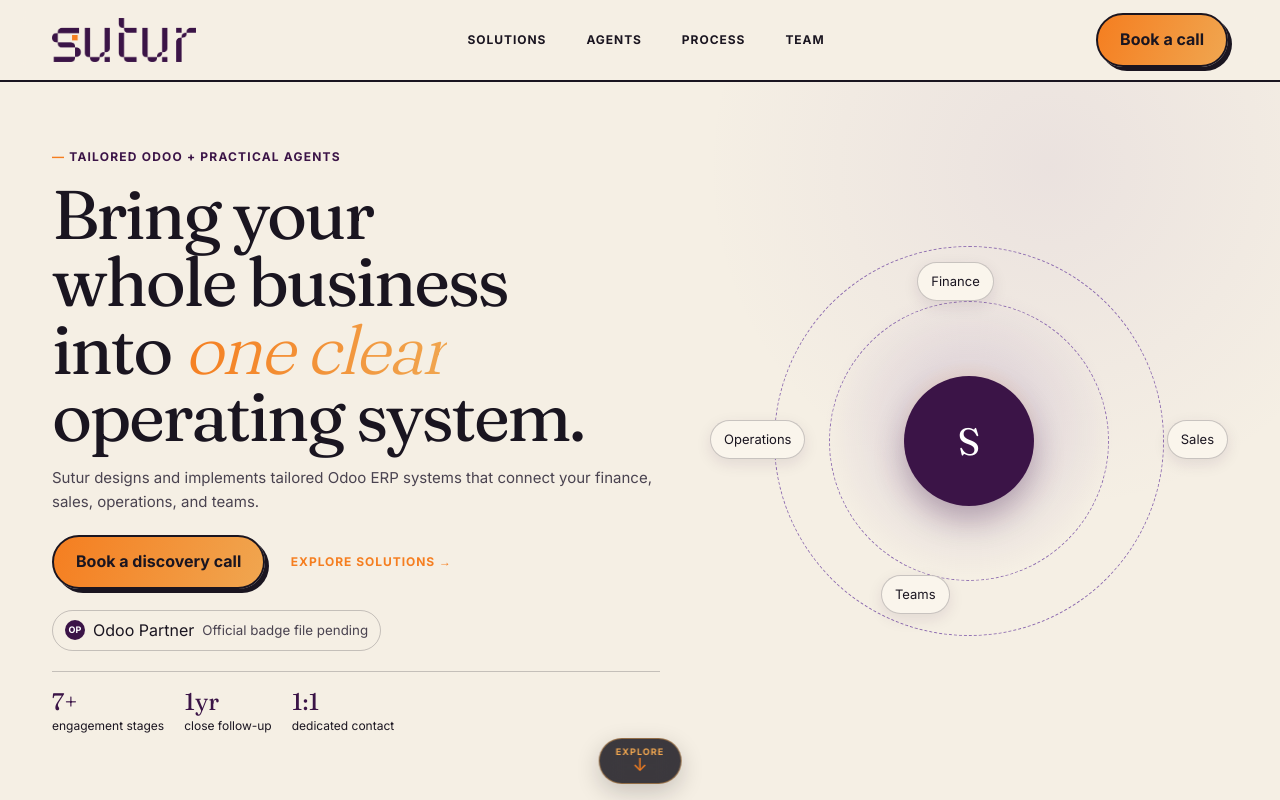
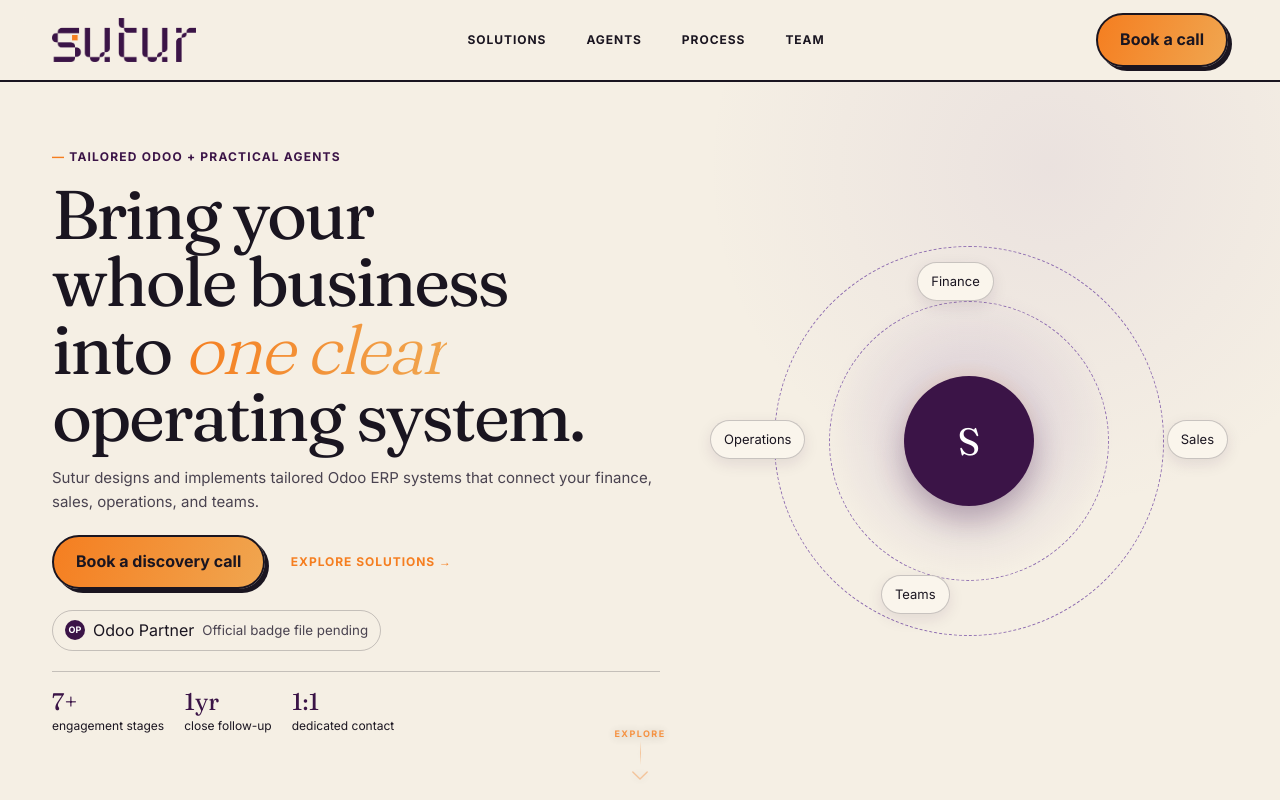
Before and after one commit to sutur-ai/sutur-website, a Next.js app: page / in a window 1280 px wide. Shown: the top 800 px of the page. Built offline with nearby package versions, Linux system fonts and the light colour scheme.

Commit message:
refactor: simplify section scroll indicators

```diff
--- a/src/app/globals.css
+++ b/src/app/globals.css
@@ -816,75 +816,91 @@
   position: fixed;
   left: 50%;
   z-index: 19;
-  min-width: 78px;
-  min-height: 46px;
-  padding: 7px 16px;
+  width: 72px;
+  min-height: 76px;
+  padding: 6px 12px;
   transform: translateX(-50%);
-  border: 1px solid rgba(240, 166, 80, 0.48);
-  border-radius: 999px;
-  background: rgba(19, 16, 25, 0.82);
-  box-shadow: 0 8px 24px rgba(19, 16, 25, 0.2);
-  backdrop-filter: blur(12px);
-  color: var(--paper-warm);
+  border: 0;
+  background: transparent;
+  color: var(--orange);
   display: flex;
+  flex-direction: column;
   align-items: center;
   justify-content: center;
-  gap: 2px;
+  gap: 5px;
+  filter: drop-shadow(0 1px 5px rgba(19, 16, 25, 0.28));
+  opacity: 0.82;
   transition:
-    background 180ms ease,
-    border-color 180ms ease,
-    box-shadow 180ms ease;
+    opacity 180ms ease,
+    transform 180ms ease;
 }
 .section-cue:hover,
 .section-cue:focus-visible {
-  border-color: var(--gold);
-  background: rgba(59, 20, 71, 0.94);
-  box-shadow: 0 10px 28px rgba(59, 20, 71, 0.28);
+  opacity: 1;
   outline: none;
 }
+.section-cue:focus-visible {
+  outline: 1px solid var(--orange);
+  outline-offset: 2px;
+  border-radius: 4px;
+}
 .section-cue small {
-  color: var(--gold);
+  color: currentColor;
   font-size: 9px;
   font-weight: 700;
-  letter-spacing: 0.12em;
+  letter-spacing: 0.16em;
   line-height: 1;
   text-transform: uppercase;
 }
-.section-cue span {
-  color: var(--orange);
-  font-size: 18px;
-  line-height: 0.9;
+.section-cue svg {
+  width: 18px;
+  height: 11px;
+  fill: none;
+  stroke: currentColor;
+  stroke-linecap: round;
+  stroke-linejoin: round;
+  stroke-width: 1.5;
+}
+.section-cue-line {
+  width: 1px;
+  height: 24px;
+  background: linear-gradient(to bottom, transparent, currentColor, transparent);
+  transform-origin: center;
 }
 .section-cue-up {
-  top: 16px;
-  flex-direction: column;
+  top: 6px;
 }
 .section-cue-down {
-  bottom: 16px;
-  flex-direction: column;
+  bottom: 6px;
 }
-.section-cue-up span {
-  animation: cue-up 1.65s ease-in-out infinite;
+.section-cue-up svg,
+.section-cue-up .section-cue-line {
+  animation: cue-up 1.8s cubic-bezier(0.4, 0, 0.2, 1) infinite;
 }
-.section-cue-down span {
-  animation: cue-down 1.65s ease-in-out infinite;
+.section-cue-down svg,
+.section-cue-down .section-cue-line {
+  animation: cue-down 1.8s cubic-bezier(0.4, 0, 0.2, 1) infinite;
 }
 @keyframes cue-up {
   0%,
   100% {
-    transform: translateY(1px);
+    transform: translateY(2px);
+    opacity: 0.45;
   }
   50% {
     transform: translateY(-3px);
+    opacity: 1;
   }
 }
 @keyframes cue-down {
   0%,
   100% {
-    transform: translateY(-1px);
+    transform: translateY(-2px);
+    opacity: 0.45;
   }
   50% {
     transform: translateY(3px);
+    opacity: 1;
   }
 }
 @keyframes pulse {
--- a/src/components/sections/SectionScroll.tsx
+++ b/src/components/sections/SectionScroll.tsx
@@ -149,7 +149,10 @@
           aria-label="Previous section"
           onClick={() => move(-1)}
         >
-          <span aria-hidden="true">↑</span>
+          <svg aria-hidden="true" viewBox="0 0 20 12">
+            <path d="M2 10 10 2l8 8" />
+          </svg>
+          <span className="section-cue-line" aria-hidden="true" />
           <small>Previous</small>
         </button>
       )}
@@ -161,7 +164,10 @@
           onClick={() => move(1)}
         >
           <small>Explore</small>
-          <span aria-hidden="true">↓</span>
+          <span className="section-cue-line" aria-hidden="true" />
+          <svg aria-hidden="true" viewBox="0 0 20 12">
+            <path d="m2 2 8 8 8-8" />
+          </svg>
         </button>
       )}
     </>
```
Also changed, not shown: 1 other file (tests, documents, lock files or other folders).
